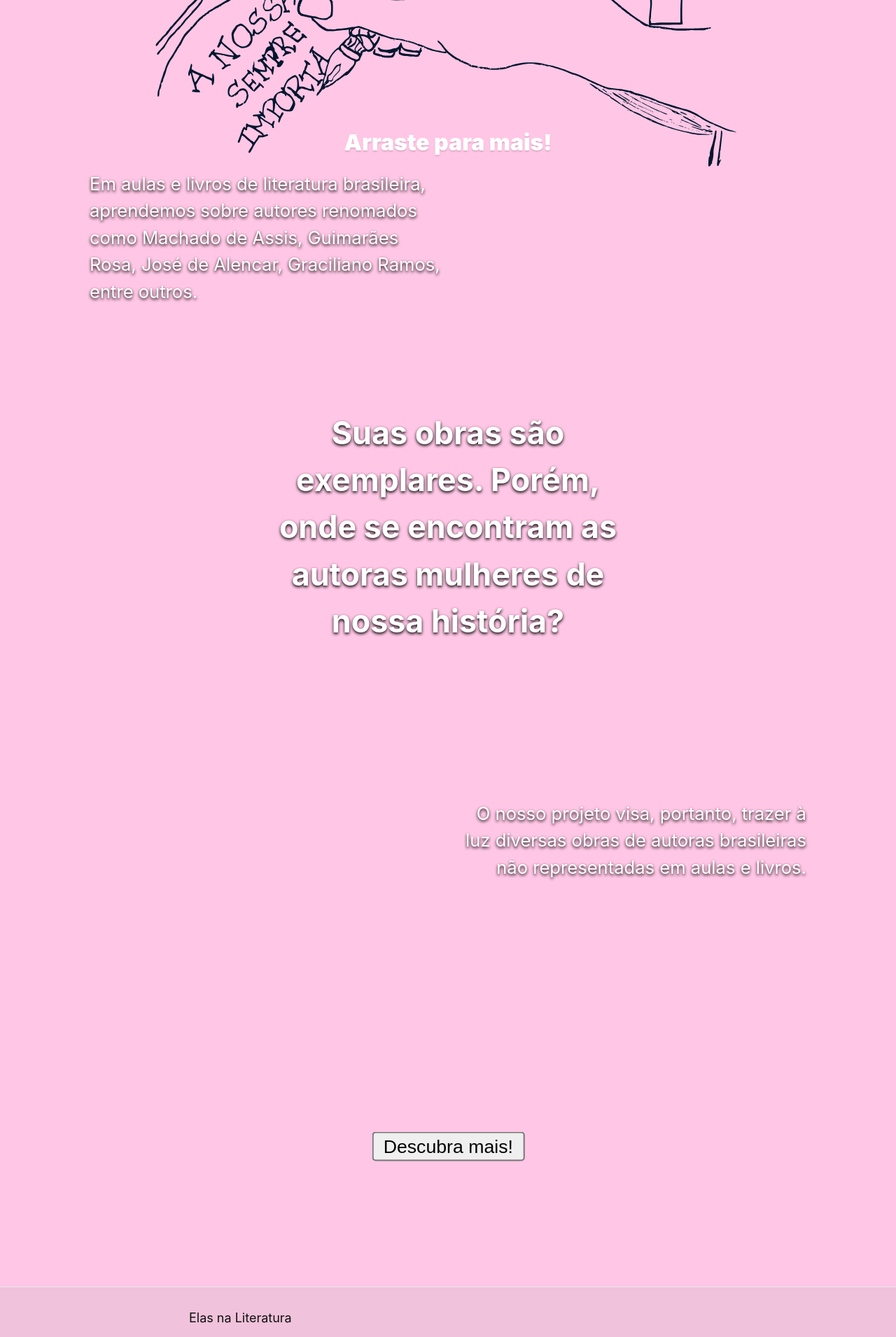
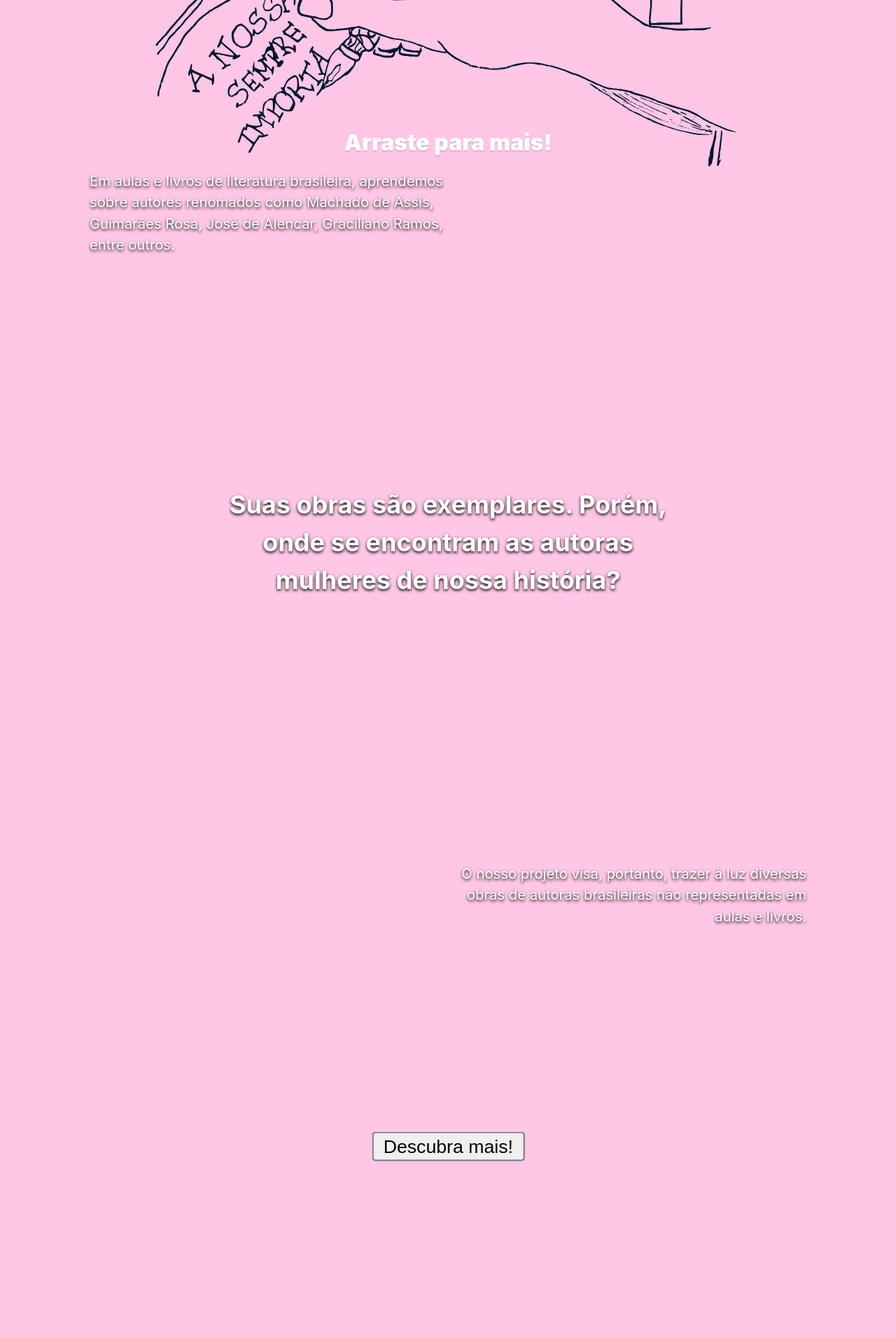
Before and after one commit to elas-na-literatura/elas-na-literatura.github.io, a Jekyll site: the page built from index.markdown, in a window 1280 px wide. Shown: the part 656-2567 px from the top of the page at 70% size. Built offline with Jekyll 4.4.1, drawn with Linux system fonts in a browser that asks for light colours; our own code applies the rules of GitHub Pages for plain Markdown files.

Commit message:
melhorei texto?

```diff
--- a/_layouts/home.html
+++ b/_layouts/home.html
@@ -50,7 +50,7 @@
         {
             position: absolute;
             font-weight: 400;
-            font-size: 2vmax;
+            font-size: 2.25vmin;
             color:white;
             text-shadow: #000 0px 2px 4px;
             --scrollpos: 0px;
@@ -95,10 +95,10 @@
             <div style="position: fixed;width: 100vw;height: 100vh;background-color: #00000022;opacity: var(--blurfactor);"></div>
         </div>
         <span style="position: fixed;bottom: 16px;text-align: center;width:100%;font-weight: 900;font-size: 2.5vmax;color:white;text-shadow: #0002 0px 2px 2px;opacity: calc(1 - var(--blurfactor));">Arraste para mais!</span>
-        <div class="specialquote" style="left: 10%;--scrollpos: 0vh;text-align: left;">Em aulas e livros de literatura brasileira, aprendemos sobre autores renomados como Machado de Assis, Guimarães Rosa, José de Alencar, Graciliano Ramos, entre outros.</div>
-        <div class="specialquote" style="left: calc(50% - 20vw);--scrollpos: 38vh; font-size: 3.5vmax;text-align: center; font-weight: 700; width: 40vw;">Suas obras são exemplares. Porém, onde se encontram as autoras mulheres de nossa história?</div>
-        <div class="specialquote" style="right: 10%;--scrollpos: 100vh;text-align: right;">O nosso projeto visa, portanto, trazer à luz diversas obras de autoras brasileiras não representadas em aulas e livros.</div>
-        <div class="specialquote" style="left: calc(50% - 20vw);--scrollpos: 150vh; font-size: 3.5vmax;text-align: center; font-weight: 700; width: 40vw;">
+        <div class="specialquote" style="left: 10%;--scrollpos: 0vmin;text-align: left;">Em aulas e livros de literatura brasileira, aprendemos sobre autores renomados como Machado de Assis, Guimarães Rosa, José de Alencar, Graciliano Ramos, entre outros.</div>
+        <div class="specialquote" style="left: calc(50% - 26.66vw);--scrollpos: 50vmin; font-size: 4vmin;text-align: center; font-weight: 700; width: 53.33vw;height:40vmin">Suas obras são exemplares. Porém, onde se encontram as autoras mulheres de nossa história?</div>
+        <div class="specialquote" style="right: 10%;--scrollpos: 110vmin;text-align: right;">O nosso projeto visa, portanto, trazer à luz diversas obras de autoras brasileiras não representadas em aulas e livros.</div>
+        <div class="specialquote" style="left: calc(50% - 20vw);--scrollpos: 150vmin; font-size: 3.5vmax;text-align: center; font-weight: 700; width: 40vw;">
             <button class="button" onclick='window.open("{{ site.url }}/obras","_self")' style="transform:scale(2);">Descubra mais!</button>
         </div>
     </main>
@@ -112,7 +112,7 @@
         });
     </script>
 
-    <footer class="site-footer h-card" style="position: absolute;width: 100vw;bottom:-200vh;background-color: #e9c1d6ab;font-weight:700;">
+    <footer class="site-footer h-card" style="position: absolute;width: 100vw;bottom:-250vmin;background-color: #e9c1d6ab;font-weight:700;">
         <data class="u-url" href="{{ "/" | relative_url }}"></data>
 
         <div class="wrapper">
```
